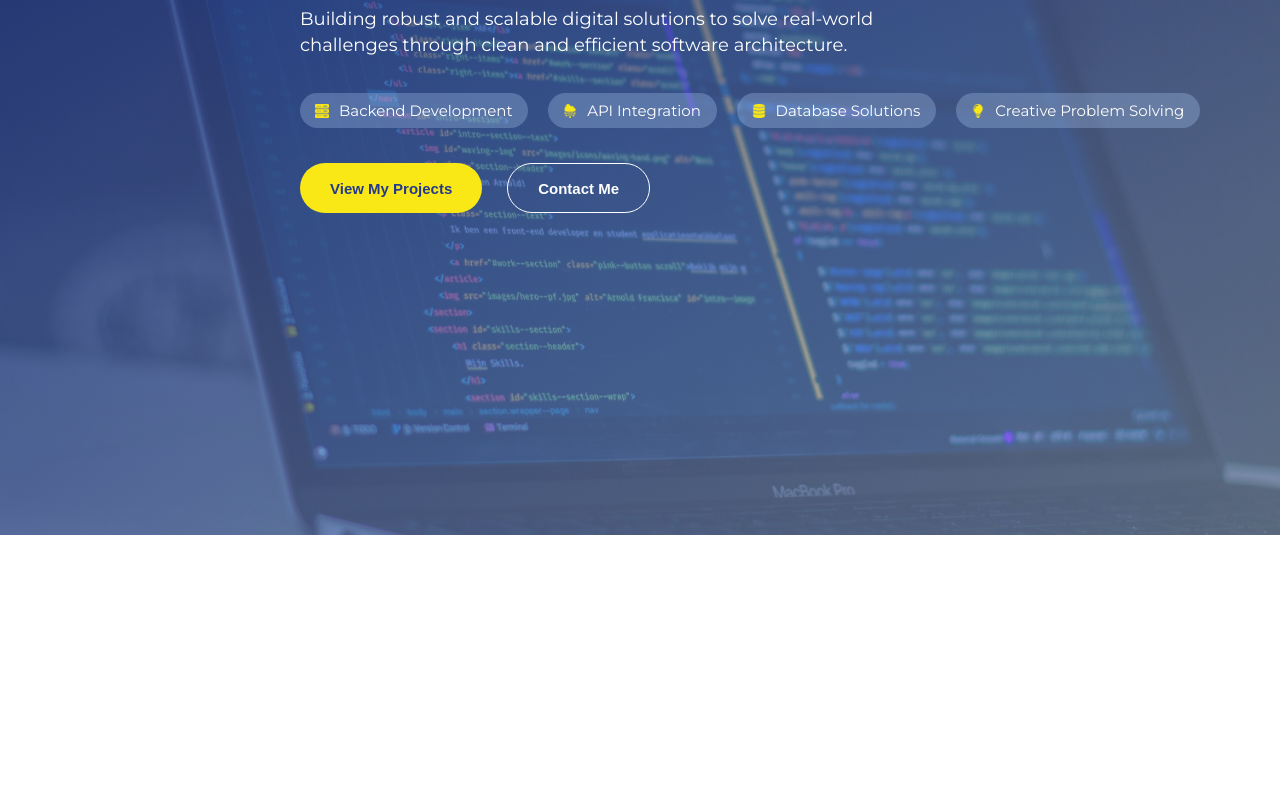
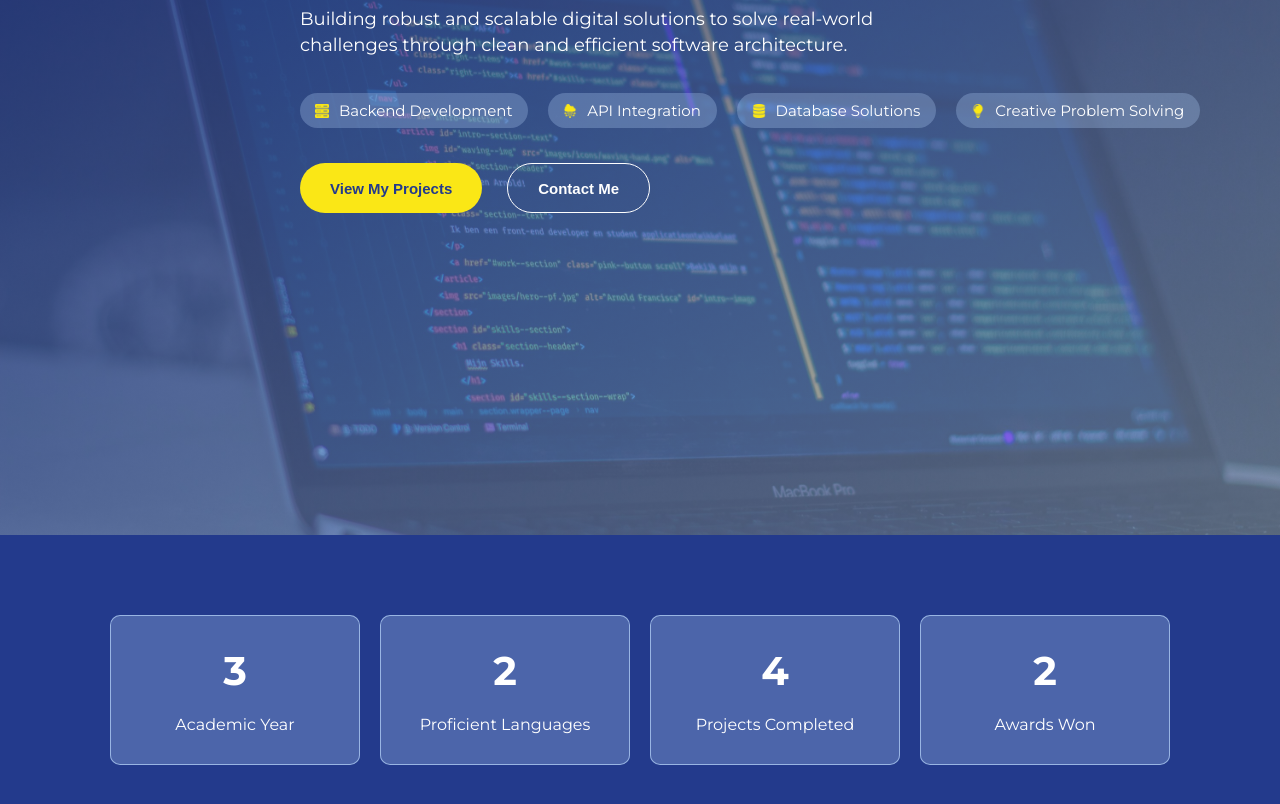
Before and after one commit to tlhalesebaeng/my-portfolio, a React (Vite) app: page / in a window 1280 px wide. Shown: the part 258-1062 px from the top of the page. Before the commit the page ends 800 px from the top, so only its background shows below. Built offline with nearby package versions, Linux system fonts and the light colour scheme.

Commit message:
personal info initial implementation

```diff
--- a/src/App.jsx
+++ b/src/App.jsx
@@ -1,11 +1,13 @@
 import Header from './components/header/Header.jsx';
 import Navigation from './components/navigation/Navigation.jsx';
+import PersonalInfo from './components/personal-info/PersonalInfo.jsx';
 
 const App = () => {
     return (
         <main>
             <Navigation />
             <Header />
+            <PersonalInfo />
         </main>
     );
 };
--- /dev/null
+++ b/src/components/personal-info/PersonalInfo.css
@@ -0,0 +1,34 @@
+.personal-info {
+    width: 100%;
+    padding: 80px;
+    list-style: none;
+    display: flex;
+    justify-content: center;
+    background-color: rgb(35, 58, 140);
+}
+
+.personal-info li {
+    width: 250px;
+    margin: 0px 10px;
+    padding: 30px;
+    background-color: rgba(173, 202, 240, 0.3);
+    border: 1px solid rgba(173, 202, 240, 0.8);
+    border-radius: 10px;
+    display: flex;
+    flex-direction: column;
+    align-items: center;
+}
+
+.personal-info__value,
+.personal-info__name {
+    color: rgb(255, 255, 255);
+}
+
+.personal-info__value {
+    font-size: 40px;
+    font-weight: 700;
+}
+
+.personal-info__name {
+    margin-top: 20px;
+}
--- /dev/null
+++ b/src/components/personal-info/PersonalInfo.jsx
@@ -0,0 +1,38 @@
+import './PersonalInfo.css';
+
+const PersonalInfo = () => {
+    const details = [
+        {
+            id: 'info-1',
+            name: 'Academic Year',
+            value: 3,
+        },
+        {
+            id: 'info-2',
+            name: 'Proficient Languages',
+            value: 2,
+        },
+        {
+            id: 'info-3',
+            name: 'Projects Completed',
+            value: 4,
+        },
+        {
+            id: 'info-4',
+            name: 'Awards Won',
+            value: 2,
+        },
+    ];
+    return (
+        <ul className="personal-info">
+            {details.map((detail) => (
+                <li key={detail.id}>
+                    <p className="personal-info__value">{detail.value}</p>
+                    <p className="personal-info__name">{detail.name}</p>
+                </li>
+            ))}
+        </ul>
+    );
+};
+
+export default PersonalInfo;
```
